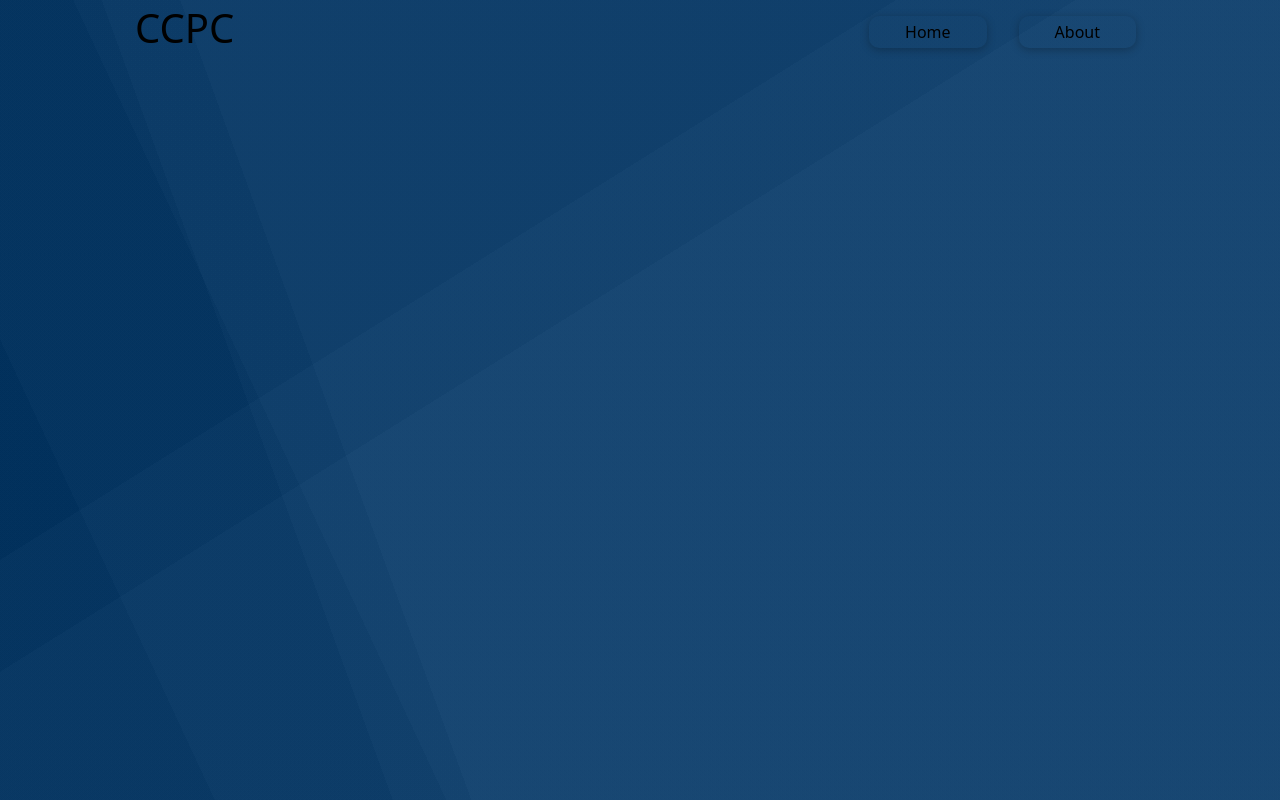
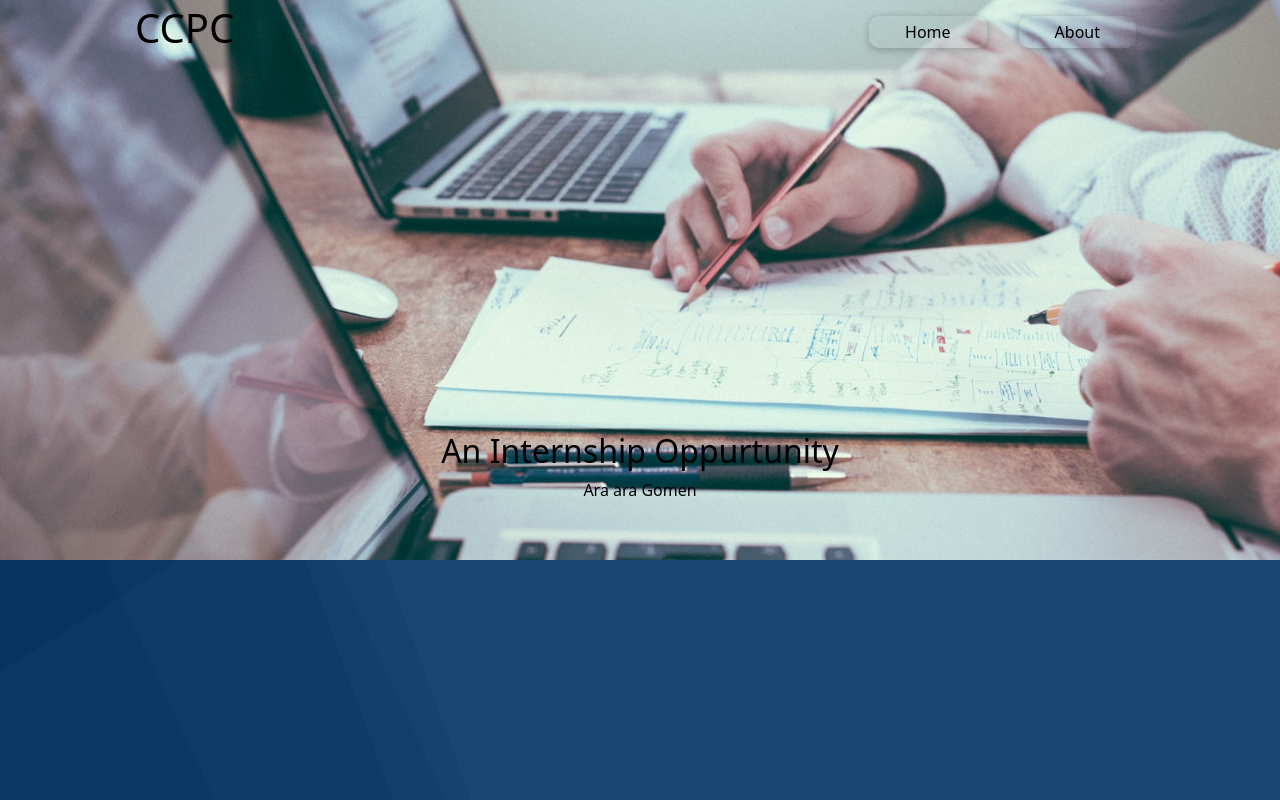
Before and after one commit to sumithprabhu/ccpc-hackathon-app, a React (Create React App) app in the folder ccpc-frontend-app/: page /internship in a window 1280 px wide. Built offline with nearby package versions, Linux system fonts and the light colour scheme; a web font is replaced by a local one.

Commit message:
Body Content added

```diff
--- /dev/null
+++ b/ccpc-frontend-app/src/UI/BodyContent.js
@@ -0,0 +1,18 @@
+import React from "react";
+import classes from "./BodyContent.module.css";
+
+const BodyContent = (props) => {
+  return (
+    <div>
+      <div className={classes.mainimage}>
+        <img src={props.image} alt="...." />
+      </div>
+      <div className={classes.textbody}>
+        <h2>{props.headline}</h2>
+        <p>{props.description}</p>
+      </div>
+    </div>
+  );
+};
+
+export default BodyContent;
--- /dev/null
+++ b/ccpc-frontend-app/src/UI/BodyContent.module.css
@@ -0,0 +1,22 @@
+.mainimage {
+    width: 100%;
+    height: 35rem;
+    z-index: 0;
+    overflow: hidden;
+  }
+
+  .mainimage img {
+    width: 110%;
+    height: 100%;
+    object-fit: cover;
+    /* transform: rotateZ(-5deg) translateY(-4rem) translateX(-1rem); */
+    /* animation: image-appear 1s ease-out forwards */
+  }
+
+  .textbody {
+    /* z-index: 2; */
+    margin-top: -10em;
+    padding: 2em 2em;
+    text-align: center;
+    color: #000000;
+  }
--- a/ccpc-frontend-app/src/components/Body/AboutBody.js
+++ b/ccpc-frontend-app/src/components/Body/AboutBody.js
@@ -1,25 +1,21 @@
 import React from "react";
-import TargetLink from "../../UI/TargetLink";
 import Navbar from "../Navbar/Navbar";
 import classes from "./AboutBody.module.css";
 import aboutPageImage from "../../assets/aboutpageImage.jpg";
-import Footer from '../Footer/Footer'
+import Footer from "../Footer/Footer";
+import BodyContent from "../../UI/BodyContent";
 
 const AboutBody = () => {
   return (
     <div>
-      <Navbar inAbout={true}/>
-      <div className={classes.container}>
-        <div className={classes.mainimage}>
-          <img src={aboutPageImage} alt="...." />
-        </div>
+      <Navbar inAbout={true} />
 
-        <div className={classes.textbody}>
-          <h2>Who are we?</h2>
-          <p>That feels like an existential question, don't you think?</p>
-        </div>
-      </div>
-    <Footer />
+      <BodyContent
+        image={aboutPageImage}
+        headline="Who are we?"
+        description="That feels like an existential question, don't you think?."
+      />
+      <Footer />
     </div>
   );
 };
--- a/ccpc-frontend-app/src/components/Body/HomeBody.js
+++ b/ccpc-frontend-app/src/components/Body/HomeBody.js
@@ -4,23 +4,19 @@ import classes from "./HomeBody.module.css";
 import picHead from "../../assets/testimg2.jpg";
 import { CardList } from "../Card/cardList";
 import Footer from "../Footer/Footer";
+import BodyContent from "../../UI/BodyContent";
 
 const HomeBody = () => {
   return (
     <div>
-      <Navbar inHome={true}/>
-      <div className={classes.mainbody}>
-        <div className={classes.mainimage}>
-          <img src={picHead} alt="...."  />
-          {/* <Slideshow /> */}
-        </div>
-        <div className={classes.textbody}>
-          <h2>Welcome to the homepage!</h2>
-          <p>You can do this, I believe in you.</p>
-        </div>
-        <CardList/>
-      <Footer/>
-      </div>
+      <Navbar inHome={true} />
+      <BodyContent
+        image={picHead}
+        headline="Welcome to the homepage!"
+        description="You can do this, I believe in you."
+      />
+      <CardList />
+      <Footer />
     </div>
   );
 };
--- a/ccpc-frontend-app/src/components/Body/InternshipBody.js
+++ b/ccpc-frontend-app/src/components/Body/InternshipBody.js
@@ -1,10 +1,27 @@
-import React from 'react'
-import Navbar from '../Navbar/Navbar'
+import React from "react";
+import Navbar from "../Navbar/Navbar";
+import InternshipImage from "../../assets/InternshipImage.jpg";
+import classes from "./InternshipBody.module.css";
+import BodyContent from "../../UI/BodyContent";
 
 const InternshipBody = () => {
   return (
-    <div><Navbar inInternship={true}/></div>
-  )
-}
+    <div>
+      <Navbar inInternship={true} />
+      {/* <div className={classes.mainimage}>
+        <img src={InternshipImage} alt="...." />
+      </div>
+      <div className={classes.textbody}>
+        <h2>Who are we?</h2>
+        <p>That feels like an existential question, don't you think?</p>
+      </div> */}
+      <BodyContent
+        image={InternshipImage}
+        headline="An Internship Oppurtunity"
+        description="Ara ara Gomen"
+      />
+    </div>
+  );
+};
 
-export default InternshipBody
+export default InternshipBody;
--- a/ccpc-frontend-app/src/components/Body/InternshipBody.module.css
+++ b/ccpc-frontend-app/src/components/Body/InternshipBody.module.css
@@ -0,0 +1,22 @@
+.mainimage {
+  width: 100%;
+  height: 35rem;
+  z-index: 0;
+  overflow: hidden;
+}
+
+.mainimage img {
+  width: 110%;
+  height: 100%;
+  object-fit: cover;
+  /* transform: rotateZ(-5deg) translateY(-4rem) translateX(-1rem); */
+  /* animation: image-appear 1s ease-out forwards */
+}
+
+.textbody {
+  /* z-index: 2; */
+  margin-top: -10em;
+  padding: 2em 2em;
+  text-align: center;
+  color: #000000;
+}
```
Also changed, not shown: ccpc-frontend-app/src/assets/InternshipImage.jpg (added).
